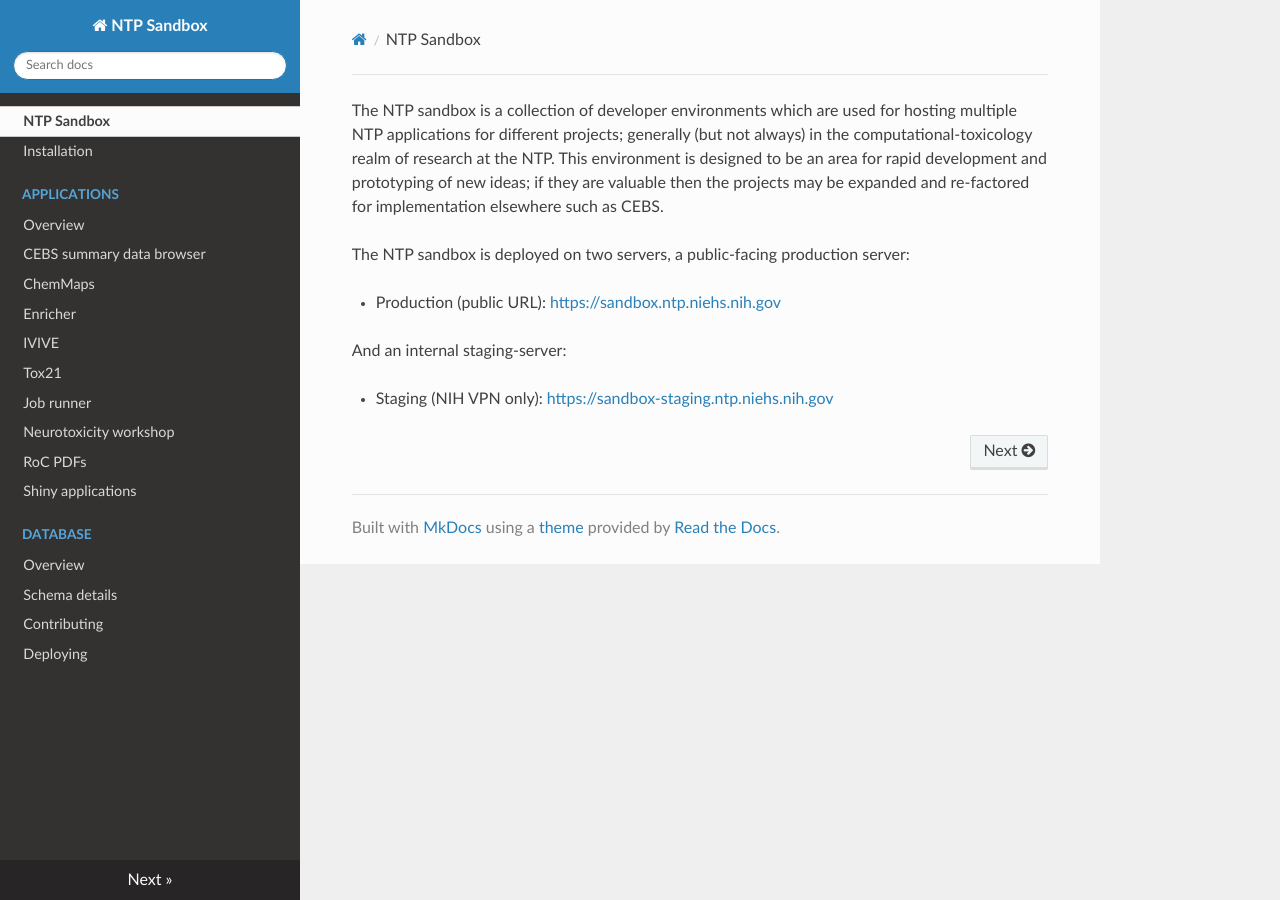
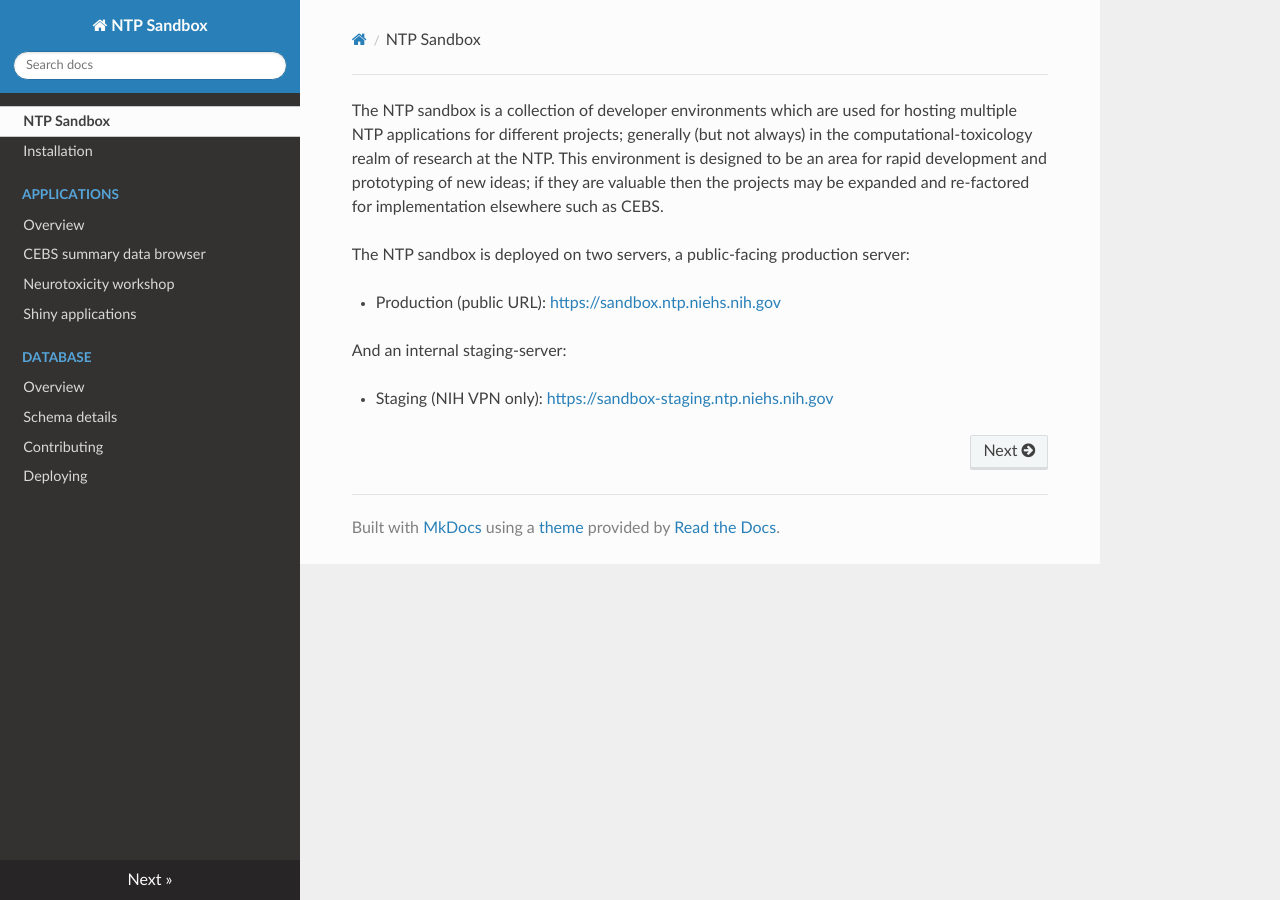
Before and after one commit to niehs-zicong/seazit_app, an MkDocs documentation site: the page built from docs/docs/index.md, in a window 1280 px wide. Built offline with MkDocs 1.6.1, drawn with Linux system fonts in a browser that asks for light colours; nearby versions of some CDN libraries; old or Windows-style settings are respelled for this version of MkDocs; some of the changed lines change nothing that is shown.

Commit message:
update mkdocs

```diff
--- a/docs/mkdocs.yml
+++ b/docs/mkdocs.yml
@@ -1,19 +1,20 @@
 site_name: NTP Sandbox
 theme: readthedocs
-pages:
+#pages:
+nav:
 - NTP Sandbox: index.md
 - Installation: installation.md
 - Applications:
   - Overview: apps/index.md
   - CEBS summary data browser: apps/cebs.md
-  - ChemMaps: apps/chemmaps.md
-  - Enricher: apps/enricher.md
-  - IVIVE: apps/ivive.md
-  - Tox21: apps/tox21.md
-  - Job runner: apps/jobrunner.md
+  #- ChemMaps: apps/chemmaps.md
+  #- Enricher: apps/enricher.md
+  #- IVIVE: apps/ivive.md
+  #- Tox21: apps/tox21.md
+  #- Job runner: apps/jobrunner.md
   - Neurotoxicity workshop: apps/neurotox.md
 #  - Fiveday: apps/fiveday.md
-  - RoC PDFs: apps/roc_pdfs.md
+  #- RoC PDFs: apps/roc_pdfs.md
   - Shiny applications: apps/shiny.md
 - Database:
   - Overview: db/index.md
```
Also changed, not shown: 2 other files.
